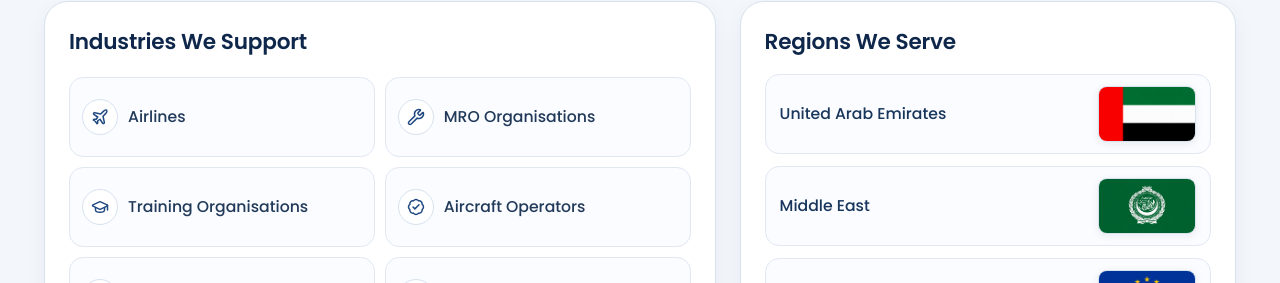
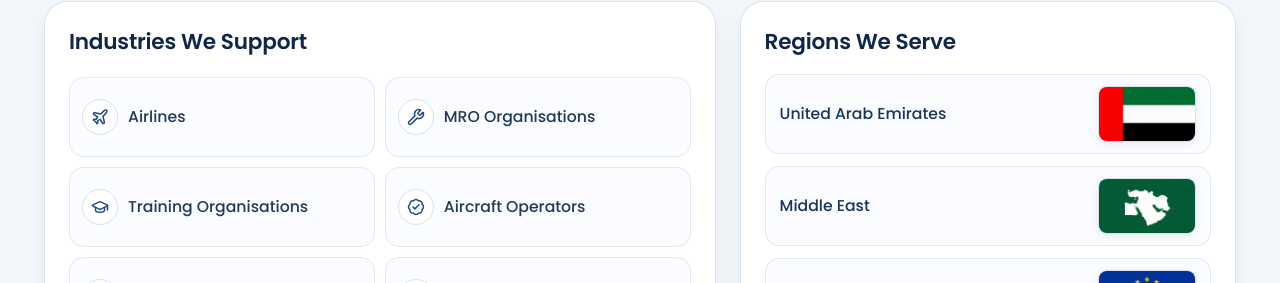
Before and after one commit to XyzDavidD/Gateway-IC, a Next.js app: page / in a window 1280 px wide. Shown: the part 2866-3149 px from the top of the page. Built offline with nearby package versions, Linux system fonts and the light colour scheme; no server answers.

Commit message:
Replace Middle East image with middleeast.jpeg

```diff
--- a/components/industries-section.tsx
+++ b/components/industries-section.tsx
@@ -25,7 +25,7 @@ const industries = [
 
 const regions = [
   { label: "United Arab Emirates", image: "/unitedarabemirates.jpg" },
-  { label: "Middle East", image: "/middleeast.jpg" },
+  { label: "Middle East", image: "/middleeast.jpeg" },
   { label: "Europe", image: "/europe.jpg" },
   { label: "International Markets", image: "/international.jpg" },
 ];
```
Also changed, not shown: public/middleeast.jpeg (added), public/middleeast.jpg (deleted).
